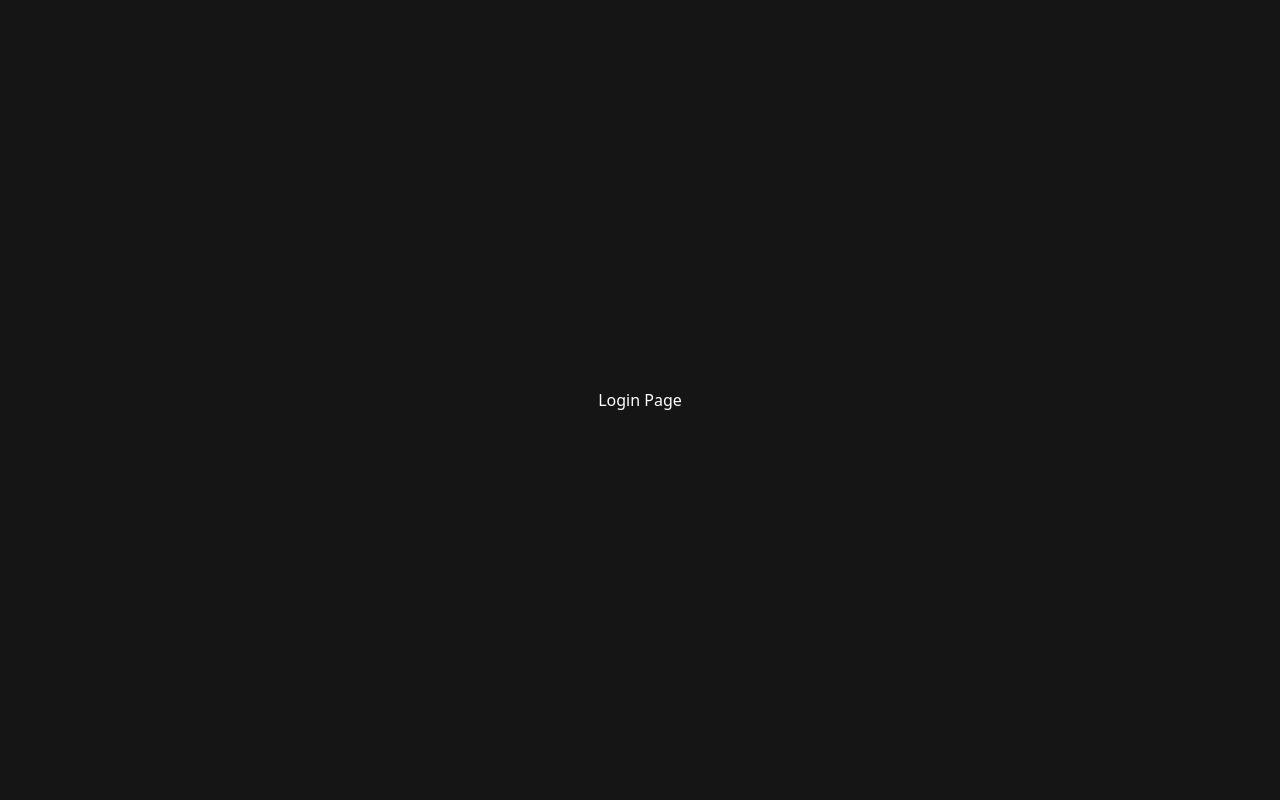
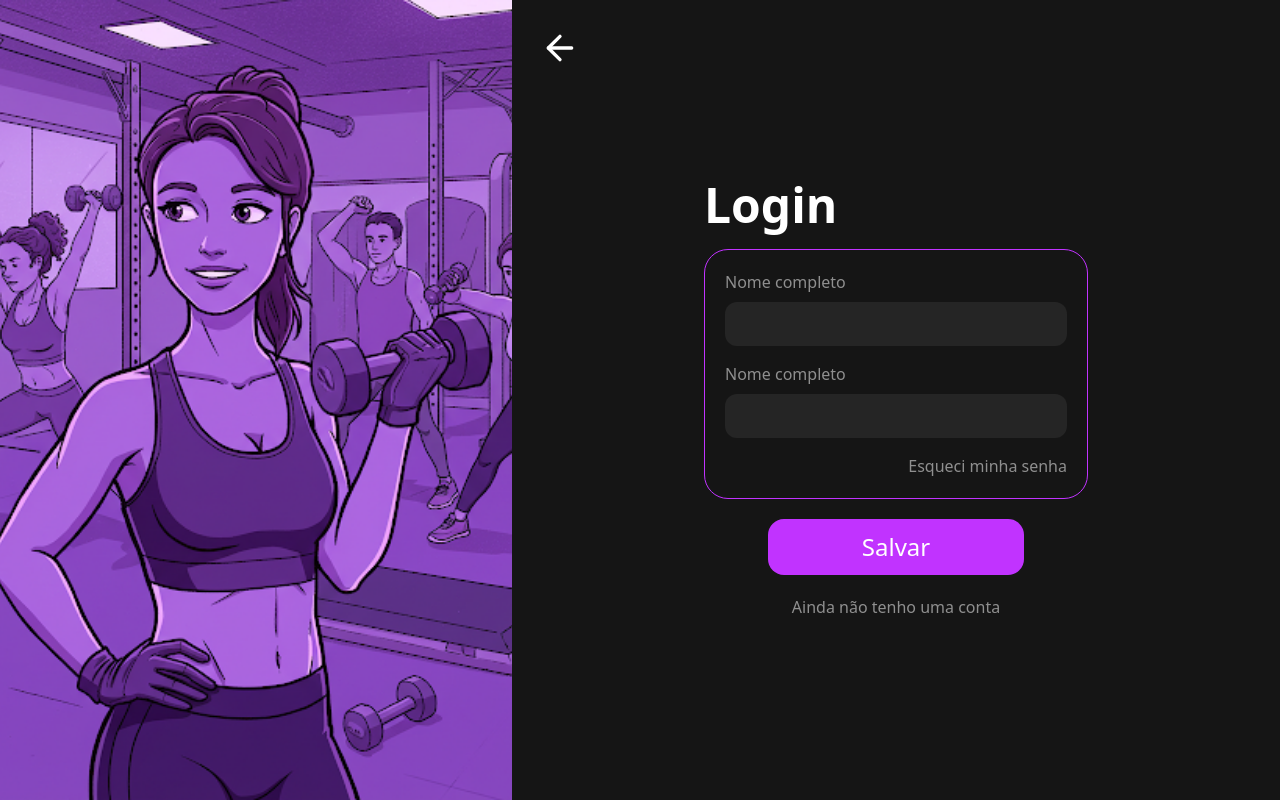
Before and after one commit to RenanCDev/TraininSync, a React (Vite) app in the folder traininSync-front/: page /login in a window 1280 px wide. Built offline with nearby package versions, Linux system fonts and the light colour scheme.

Commit message:
feat: finish login page style

```diff
--- a/traininSync-front/src/pages/login/index.tsx
+++ b/traininSync-front/src/pages/login/index.tsx
@@ -1,11 +1,39 @@
-// import { Button } from "../../components/button";
+import { ArrowBack } from "../../components/arrow-back";
+import { Button } from "../../components/button";
 
 export function Login() {
   return (
     <div className="h-screen flex items-center justify-center">
-      {/* <div className="hidden bg-[url('/login-image.png')] bg-cover h-screen text-white sm:block w-1/2"></div> */}
-      <h1>Login Page</h1>
+      <div className="hidden bg-[url('/login-image.png')] bg-[position:45%_center] bg-cover h-screen text-white sm:block w-2/3"></div>
 
+      <div className="flex justify-center items-center w-full h-full relative">
+        <div>
+          <ArrowBack />
+        </div>
+
+        <div className="flex flex-col gap-5 w-full m-10 md:max-w-1/2">
+          <h1 className="text-5xl font-black">Login</h1>
+          <div className="border border-midPurple rounded-3xl text-lowGray flex flex-col gap-4 p-5">
+            <div className="flex flex-col gap-2">
+              <h2>Nome completo</h2>
+              <div className="h-11 bg-midGray rounded-xl"></div>
+            </div>
+            <div className="flex flex-col gap-2">
+              <h2>Nome completo</h2>
+              <div className="h-11 bg-midGray rounded-xl"></div>
+            </div>
+            <p className="flex justify-end cursor-pointer hover:text-darkPurple transition-colors duration-300 ease-in-out">
+              Esqueci minha senha
+            </p>
+          </div>
+          <div className="flex flex-col justify-center items-center gap-5">
+            <Button title="Salvar" width="w-64" />
+            <p className="text-lowGray cursor-pointer hover:text-darkPurple transition-colors duration-300 ease-in-out">
+              Ainda não tenho uma conta
+            </p>
+          </div>
+        </div>
+      </div>
     </div>
   );
 }
```
